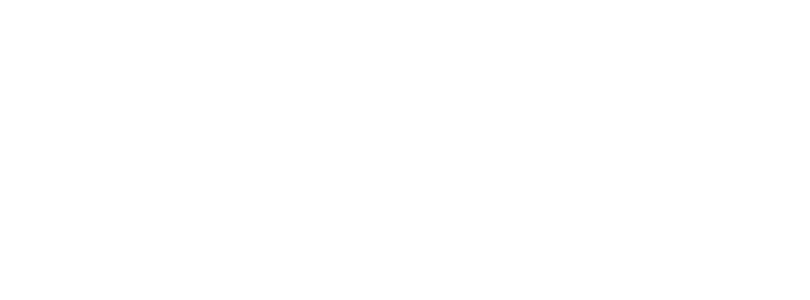
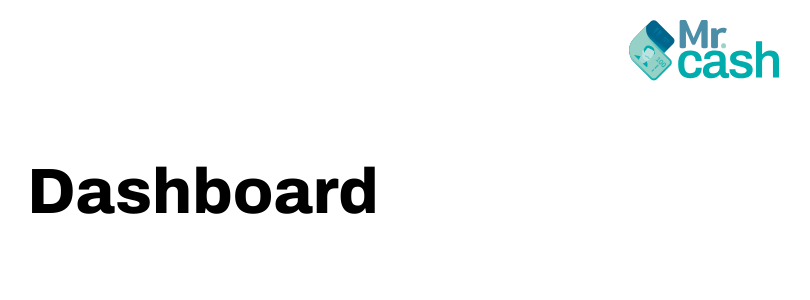
Before and after one commit to keratech-peru/mrcash-frontend, a React (Create React App) app: page /dashboard in a window 1280 px wide. Before the commit this address had no page. Shown: the top 300 px of the page, without its empty margins (437-1247 px from the left). Built offline with nearby package versions, Linux system fonts and the light colour scheme.

Commit message:
El dashboard inicial fue creado

```diff
--- a/src/App.tsx
+++ b/src/App.tsx
@@ -3,8 +3,9 @@
 import "./App.css";
 
 import Login from "./views/Login/Login";
+import Register from "./views/Register/Register";
 import Otp from "./views/Otp/Otp";
-import Register from "./views/Register/Register";
+import Dashboard from "./views/Dashboard/Dashboard";
 
 const App = () => {
   return (
@@ -14,6 +15,7 @@
           <Route path="/" element={ <Login/> } />
           <Route path="register" element={ <Register/> } />
           <Route path="otp" element={ <Otp/> } />
+          <Route path="dashboard" element={ <Dashboard/> } />
         </Routes>
       </div>
     </div>
--- a/src/components/InputBox/InputBox.tsx
+++ b/src/components/InputBox/InputBox.tsx
@@ -22,7 +22,7 @@
 
     if (isNum) {
       setValue(value);
-      onChange(name);
+      onChange(name, value);
     };
   };
 
--- a/src/components/InputBoxes/InputBoxes.tsx
+++ b/src/components/InputBoxes/InputBoxes.tsx
@@ -1,4 +1,4 @@
-import { useRef } from "react";
+import { useState, useRef } from "react";
 
 import "./InputBoxes.css";
 
@@ -7,18 +7,25 @@
 interface InputBoxesProps {
   size: number;
   isActive: boolean;
+  handleCode: any;
 };
 
-const InputBoxes = ({ size = 1, isActive = true }: InputBoxesProps) => {
+const InputBoxes = ({ size = 1, isActive = true, handleCode }: InputBoxesProps) => {
   const inputBoxesRef: any = useRef(null);
 
-  const handleCurrentInputBox = (id: string) => {
+  const [code, setCode] = useState<string>("");
+
+  const handleCurrentInputBox = (id: string, value: string) => {
     const currentId = Number(id?.split("-")[1]);
     const inputBoxes = inputBoxesRef?.current?.childNodes;
     const nextInputBox = inputBoxes[currentId + 1];
+    const currentCode = code + value;
 
     if (currentId < inputBoxes.length - 1) {
+      setCode(code + value);
       nextInputBox.focus();
+    } else {
+      handleCode(currentCode);
     };
   };
 
--- a/src/components/TextLink/TextLink.tsx
+++ b/src/components/TextLink/TextLink.tsx
@@ -1,4 +1,4 @@
-import { NavigateOptions, useNavigate } from "react-router-dom";
+import { useNavigate } from "react-router-dom";
 
 import "./TextLink.css";
 
--- a/src/components/Timer/Timer.tsx
+++ b/src/components/Timer/Timer.tsx
@@ -44,7 +44,7 @@
       setStatus("inactive");
       handleTimer(true);
     };
-  }, [clock?.time]);
+  }, [clock?.time, handleTimer]);
 
   return (
     <p
--- a/src/components/UploadFile/UploadFile.tsx
+++ b/src/components/UploadFile/UploadFile.tsx
@@ -34,7 +34,7 @@
     } else {
       setStatus("error");
     };
-  }, [selectedFile]);
+  }, [selectedFile, handleFile]);
 
   useEffect(() => {
     if (!status) return;
--- /dev/null
+++ b/src/views/Dashboard/Dashboard.css
@@ -0,0 +1,12 @@
+.dashboard {
+    padding: 60px 0;
+}
+
+.container_dashboard {
+    width: 60%;
+    max-width: 600px;
+    display: flex;
+    flex-direction: column;
+    align-items: center;
+    margin: 0 auto;
+}
--- /dev/null
+++ b/src/views/Dashboard/Dashboard.tsx
@@ -0,0 +1,18 @@
+import Header from "../../layouts/Header/Header";
+
+import "./Dashboard.css";
+
+const Dashboard = () => {
+    return (
+        <>
+            <Header />
+            <main className="dashboard">
+                <div className="container_dashboard">
+                    <h1 className="title">Dashboard</h1>
+                </div>
+            </main>
+        </>
+    );
+};
+
+export default Dashboard;
--- a/src/views/Login/Login.tsx
+++ b/src/views/Login/Login.tsx
@@ -1,5 +1,5 @@
 import { useState } from "react";
-import { Link, useNavigate } from "react-router-dom";
+import { useNavigate } from "react-router-dom";
 
 import "./Login.css";
 
@@ -19,7 +19,7 @@
   const [loginValue, setLoginValue] = useState<string>("");
   const [isLoginValid, setIsLoginValid] = useState<boolean>(false);
   const [errorMessage, setErrorMessage] = useState<string>("");
-
+  console.log("errorMessage:", errorMessage);
   const handleLoginInput = (event: React.ChangeEvent<HTMLInputElement>) => {
     const { name, value } = event.target;
 
--- a/src/views/Otp/Otp.tsx
+++ b/src/views/Otp/Otp.tsx
@@ -1,4 +1,5 @@
 import { useState } from "react";
+import { useNavigate } from "react-router-dom";
 
 import InputBoxes from "../../components/InputBoxes/InputBoxes";
 import Timer from "../../components/Timer/Timer";
@@ -9,6 +10,8 @@
 import "./Otp.css";
 
 const Otp = () => {
+  const navigate = useNavigate();
+
   const [key, setKey] = useState<number>(0);
   const [timerIsDone, setTimerIsDone] = useState<boolean>(false);
 
@@ -18,6 +21,12 @@
 
   const handleResendCode = () => {
     setKey((key: number) => key + 1);
+    setTimerIsDone(false);
+  };
+
+  const handleFinalCode = (code: string) => {
+    console.log("handleFinalCode!", code);
+    navigate("/dashboard");
   };
 
   return (
@@ -29,7 +38,11 @@
           <p className="description">
             Hemos enviado un código de acceso  que tiene  4 dígitos al número *** *** *66
           </p>
-          <InputBoxes size={4} isActive={!timerIsDone} />
+          <InputBoxes
+            size={4}
+            isActive={!timerIsDone}
+            handleCode={handleFinalCode}
+          />
           <Timer
             time={10}
             handleTimer={handleTimer}
--- a/src/views/Register/Register.tsx
+++ b/src/views/Register/Register.tsx
@@ -19,13 +19,13 @@
 const Register = () => {
   const navigate = useNavigate();
 
-  const [step, setStep] = useState<RegisterStepsType>("upload");
+  const [step, setStep] = useState<RegisterStepsType>("register");
   const [dniFiles, setDniFiles] = useState<DniFilesType>(InitialDniFiles);
   const [hasDniFiles, setHasDniFiles] = useState<boolean>(false);
   const [bankName, setBankName] = useState<string>("");
   const [bankAccount, setBankAccount] = useState<string>("");
   const [hasBankAccount, setHasBankAccount] = useState<boolean>(false);
-
+  console.log("hasBankAccount:", hasBankAccount);
   // Funciones del primer paso de Registro
   const handleSubmitForm = (data: any) => {
     setStep("upload");
@@ -67,7 +67,9 @@
   const handleSubmitBankAccount = (event: any) => {
     event.preventDefault();
 
-    navigate("/otp");
+    if (bankAccount === "12345678") {
+      navigate("/otp");
+    };
   };
 
   useEffect(() => {
```
